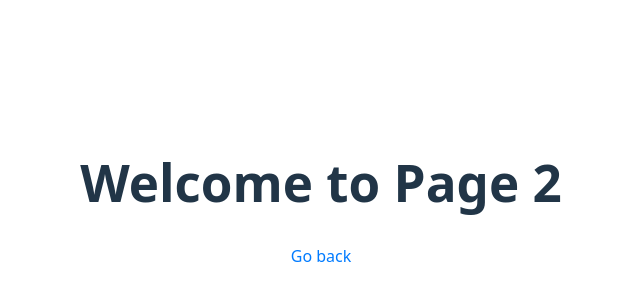
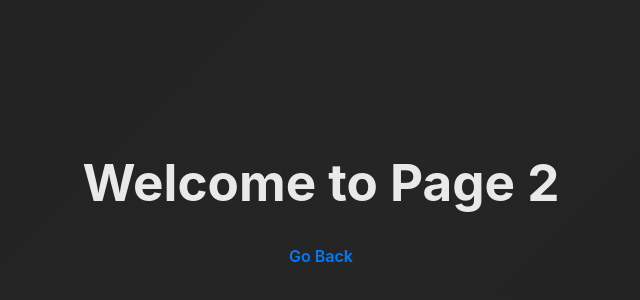
Before and after one commit to Josh-Aj2/BrainRot-Uni, a React (Vite) app in the folder retro-play/: page /page2 in a window 1280 px wide. Shown: the part 206-506 px from the top of the page, without its empty margins (319-959 px from the left). Built offline with nearby package versions, Linux system fonts and the light colour scheme.

Commit message:
Second page updated

```diff
--- a/retro-play/src/App.jsx
+++ b/retro-play/src/App.jsx
@@ -2,6 +2,7 @@
 // import "./App.css";
 // import { Link } from "react-router-dom";
 
+1;
 import "./App.css";
 import SecondPage from "./components/SecondPage";
 import { BrowserRouter as Router, Route, Routes } from "react-router-dom";
@@ -26,3 +27,33 @@ function App() {
 }
 
 export default App;
+
+//2
+// import { Link, useNavigate } from "react-router-dom";
+// import "./App.css";
+
+// function SecondPage() {
+//   const navigate = useNavigate(); // Hook for navigation
+
+//   return (
+//     <div className="second-page-container">
+//       <div className="glass-container">
+//         <h1>Welcome to Page 2</h1>
+
+//         <div className="button-container">
+//           {/* Go Back to Page 1 using <Link> */}
+//           <Link to="/" className="back-link">
+//             Go Back to Page 1
+//           </Link>
+
+//           {/* Go Back to Previous Page using navigate(-1) */}
+//           <button className="back-button" onClick={() => navigate(-1)}>
+//             Go Back
+//           </button>
+//         </div>
+//       </div>
+//     </div>
+//   );
+// }
+
+// export default SecondPage;
--- a/retro-play/src/components/SecondPage.jsx
+++ b/retro-play/src/components/SecondPage.jsx
@@ -1,12 +1,13 @@
+1;
 import { Link } from "react-router-dom";
 
 function SecondPage() {
   return (
-    <div>
+    <div className="second-page-container">
       <h1>Welcome to Page 2</h1>
-      <div style={{ textAlign: "center", marginTop: "20px" }}>
-        <Link to="/" style={{ fontsize: "24px", textDecoration: "none" }}>
-          Go back
+      <div className="button-container">
+        <Link to="/" className="back-link">
+          Go Back
         </Link>
       </div>
     </div>
@@ -14,3 +15,47 @@ function SecondPage() {
 }
 
 export default SecondPage;
+
+//2
+// import { Link } from "react-router-dom";
+// import "./secondPage.css"; // Make sure to link your CSS file
+
+// function SecondPage() {
+//   return (
+//     <div className="page-container">
+//       <div className="glass-container">
+//         <h1>Welcome to Page 2</h1>
+//         <Link to="/" style={{ fontSize: "24px", textDecoration: "none" }}>
+//           Go back
+//         </Link>
+//       </div>
+//     </div>
+//   );
+// }
+
+// export default SecondPage;
+
+//3
+// import { Link } from "react-router-dom";
+// import "./app.css"; // Ensure your CSS file is imported
+
+// function SecondPage() {
+//   return (
+//     <div className="second-page-container">
+//       <div className="glass-container">
+//         <h1>Welcome to Page 2</h1>
+
+//         <div className="button-container">
+//           <Link to="/" className="back-link">
+//             Go Back to Home
+//           </Link>
+//           <Link to="/page1" className="back-link">
+//             Go Back to Page 1
+//           </Link>
+//         </div>
+//       </div>
+//     </div>
+//   );
+// }
+
+// export default SecondPage;
--- a/retro-play/src/components/TranslationAndJokePage.jsx
+++ b/retro-play/src/components/TranslationAndJokePage.jsx
@@ -1,3 +1,135 @@
+//1
+// import { useState, useEffect } from "react";
+// import axios from "axios";
+
+// function TranslationAndJokePage() {
+//   const [text, setText] = useState("");
+//   const [translatedText, setTranslatedText] = useState("");
+//   const [language, setLanguage] = useState("es"); // Default to Spanish
+//   const [error, setError] = useState(null);
+
+//   // Random joke state
+//   const [joke, setJoke] = useState(null);
+
+//   // State to manage the visibility of each feature
+//   const [showTranslation, setShowTranslation] = useState(true);
+//   const [showJoke, setShowJoke] = useState(true);
+
+//   // Fetch translation
+//   const translateText = async () => {
+//     try {
+//       const response = await fetch("https://libretranslate.com/translate", {
+//         method: "POST",
+//         headers: {
+//           "Content-Type": "application/json",
+//         },
+//         body: JSON.stringify({
+//           q: text,
+//           source: "en",
+//           target: language,
+//         }),
+//       });
+//       const result = await response.json();
+//       setTranslatedText(result.translatedText);
+//     } catch (error) {
+//       setError("Translation failed. Please try again.");
+//     }
+//   };
+
+//   // Fetch random joke
+//   const fetchJoke = async () => {
+//     try {
+//       const response = await axios.get(
+//         "https://official-joke-api.appspot.com/random_joke"
+//       );
+//       setJoke(response.data.setup + " " + response.data.punchline);
+//     } catch (error) {
+//       setJoke("Failed to fetch a joke. Please try again.");
+//     }
+//   };
+
+//   // Trigger joke fetch when component mounts
+//   useEffect(() => {
+//     fetchJoke();
+//   }, []);
+
+//   return (
+//     <div className="app">
+//       <h1>Text Translator and Random Joke Generator</h1>
+
+//       <div>
+//         <label>
+//           <input
+//             type="checkbox"
+//             checked={showTranslation}
+//             onChange={() => setShowTranslation(!showTranslation)}
+//           />
+//           Show Translation
+//         </label>
+//         <label>
+//           <input
+//             type="checkbox"
+//             checked={showJoke}
+//             onChange={() => setShowJoke(!showJoke)}
+//           />
+//           Show Joke
+//         </label>
+//       </div>
+
+//       {/* Translation Section */}
+//       {showTranslation && (
+//         <div className="translation-section">
+//           <h2>Translate Text</h2>
+//           <label htmlFor="text-input">Enter text to translate:</label>
+//           <textarea
+//             id="text-input"
+//             value={text}
+//             onChange={(e) => setText(e.target.value)}
+//             rows="4"
+//             cols="50"
+//           ></textarea>
+//           <br />
+//           <label htmlFor="language-select">Choose Language: </label>
+//           <select
+//             id="language-select"
+//             value={language}
+//             onChange={(e) => setLanguage(e.target.value)}
+//           >
+//             <option value="es">Spanish</option>
+//             <option value="fr">French</option>
+//             <option value="de">German</option>
+//             <option value="it">Italian</option>
+//             <option value="pt">Portuguese</option>
+//           </select>
+//           <br />
+//           <button onClick={translateText}>Translate</button>
+
+//           {error && <div className="error">{error}</div>}
+
+//           {translatedText && (
+//             <div>
+//               <h2>Translated Text:</h2>
+//               <p>{translatedText}</p>
+//             </div>
+//           )}
+//         </div>
+//       )}
+
+//       {/* Joke Section */}
+//       {showJoke && (
+//         <div className="joke-section">
+//           <h2>Random Joke</h2>
+//           <p>{joke}</p>
+//           <button onClick={fetchJoke}>Get Another Joke</button>
+//         </div>
+//       )}
+//     </div>
+//   );
+// }
+
+// export default TranslationAndJokePage;
+
+//2
 import { useState, useEffect } from "react";
 import axios from "axios";
 
@@ -14,24 +146,32 @@ function TranslationAndJokePage() {
   const [showTranslation, setShowTranslation] = useState(true);
   const [showJoke, setShowJoke] = useState(true);
 
-  // Fetch translation
+  // Fetch translation using MyMemory API
   const translateText = async () => {
+    if (!text.trim()) {
+      setError("Please enter some text to translate.");
+      return;
+    }
+    setError(null);
+
     try {
-      const response = await fetch("https://libretranslate.com/translate", {
-        method: "POST",
-        headers: {
-          "Content-Type": "application/json",
-        },
-        body: JSON.stringify({
-          q: text,
-          source: "en",
-          target: language,
-        }),
-      });
+      const response = await fetch(
+        `https://api.mymemory.translated.net/get?q=${encodeURIComponent(
+          text
+        )}&langpair=en|${language}`
+      );
+
       const result = await response.json();
-      setTranslatedText(result.translatedText);
+
+      if (result.responseData && result.responseData.translatedText) {
+        setTranslatedText(result.responseData.translatedText);
+      } else {
+        setError("Translation failed. Please try again.");
+      }
     } catch (error) {
-      setError("Translation failed. Please try again.");
+      setError(
+        "Translation request failed. Please check your internet connection."
+      );
     }
   };
 
--- a/retro-play/src/index.css
+++ b/retro-play/src/index.css
@@ -1,3 +1,4 @@
+/*1
 :root {
   font-family: system-ui, Avenir, Helvetica, Arial, sans-serif;
   line-height: 1.5;
@@ -10,20 +11,39 @@
   text-rendering: optimizeLegibility;
   -webkit-font-smoothing: antialiased;
   -moz-osx-font-smoothing: grayscale;
+
+  --background-color: #121212;
+  --text-color: rgba(255, 255, 255, 0.9);
+  --primary-color: #6a11cb;
+  --secondary-color: #2575fc;
 }
 
 a {
-  font-weight: 500;
+  color: var(--primary-color);
+  text-decoration: none;
+  font-weight: 600;
+  transition: all 0.3s ease-in-out;
+  /* font-weight: 500;
   color: #646cff;
   text-decoration: inherit;
 }
 
 a:hover {
-  color: #535bf2;
+  color: var(--secondary-color);
+  text-shadow: 0px 0px 10px var(--primary-color);
+  /* color: #535bf2;
 }
 
 body {
+  background: linear-gradient(135deg, var(--background-color), #1a1a1a);
+  color: var(--text-color);
+  font-family: "Inter", sans-serif;
+  display: flex;
+  justify-content: center;
+  align-items: center;
+  height: 100vh;
   margin: 0;
+  /* margin: 0;
   display: flex;
   place-items: center;
   min-width: 320px;
@@ -36,7 +56,16 @@ h1 {
 }
 
 button {
-  border-radius: 8px;
+  padding: 12px 24px;
+  font-size: 1rem;
+  border: none;
+  border-radius: 12px;
+  cursor: pointer;
+  font-weight: bold;
+  background: linear-gradient(145deg, #1e1e1e, #2a2a2a);
+  box-shadow: 4px 4px 10px #0e0e0e, -4px -4px 10px #292929;
+  color: white;
+  /* border-radius: 8px;
   border: 1px solid transparent;
   padding: 0.6em 1.2em;
   font-size: 1em;
@@ -46,8 +75,9 @@ button {
   cursor: pointer;
   transition: border-color 0.25s;
 }
+
 button:hover {
-  border-color: #646cff;
+  background: linear-gradient(145deg, #2a2a2a, #1e1e1e);
 }
 button:focus,
 button:focus-visible {
@@ -66,3 +96,135 @@ button:focus-visible {
     background-color: #f9f9f9;
   }
 }
+  */
+
+:root {
+  font-family: system-ui, Avenir, Helvetica, Arial, sans-serif;
+  line-height: 1.5;
+
+  color-scheme: light dark;
+  color: rgba(255, 255, 255, 0.87);
+  background-color: #242424;
+
+  font-synthesis: none;
+  text-rendering: optimizeLegibility;
+  -webkit-font-smoothing: antialiased;
+  -moz-osx-font-smoothing: grayscale;
+
+  --background-color: #121212;
+  --text-color: rgba(255, 255, 255, 0.9);
+  --primary-color: #6a11cb;
+  --secondary-color: #2575fc;
+}
+
+/* 🔄 Smooth Transitions */
+* {
+  transition: all 0.3s ease-in-out;
+}
+
+/* 🌟 Glassmorphism Effect */
+.glass-container {
+  background: rgba(255, 255, 255, 0.1);
+  padding: 40px;
+  border-radius: 15px;
+  box-shadow: 0px 4px 20px rgba(255, 255, 255, 0.2);
+  backdrop-filter: blur(10px);
+  text-align: center;
+}
+
+/* 🔘 Stylish Buttons */
+button {
+  padding: 12px 24px;
+  font-size: 1rem;
+  border: none;
+  border-radius: 12px;
+  cursor: pointer;
+  font-weight: bold;
+  background: linear-gradient(145deg, #1e1e1e, #2a2a2a);
+  box-shadow: 4px 4px 10px #0e0e0e, -4px -4px 10px #292929;
+  color: white;
+}
+
+button:hover {
+  background: linear-gradient(145deg, #2a2a2a, #1e1e1e);
+}
+
+button:active {
+  box-shadow: inset 4px 4px 6px #0e0e0e, inset -4px -4px 6px #292929;
+}
+
+/* 🔄 Animated Background */
+@keyframes backgroundAnimation {
+  0% {
+    background-position: 0% 50%;
+  }
+  50% {
+    background-position: 100% 50%;
+  }
+  100% {
+    background-position: 0% 50%;
+  }
+}
+
+body {
+  background: linear-gradient(-45deg, #1e1e1e, #121212, #252525, #1a1a1a);
+  background-size: 400% 400%;
+  animation: backgroundAnimation 10s ease infinite;
+  color: var(--text-color);
+  font-family: "Inter", sans-serif;
+  display: flex;
+  justify-content: center;
+  align-items: center;
+  height: 100vh;
+  margin: 0;
+}
+
+/* 🎬 Smooth Page Transitions */
+.fade-in {
+  animation: fadeIn 0.6s ease-in-out;
+}
+
+@keyframes fadeIn {
+  from {
+    opacity: 0;
+    transform: translateY(-10px);
+  }
+  to {
+    opacity: 1;
+    transform: translateY(0);
+  }
+}
+
+/* 🔗 Cool Hover Effects for Links */
+a {
+  color: var(--primary-color);
+  text-decoration: none;
+  font-weight: 600;
+  transition: all 0.3s ease-in-out;
+}
+
+a:hover {
+  color: var(--secondary-color);
+  text-shadow: 0px 0px 10px var(--primary-color);
+}
+
+/* 🏞️ Page Styling */
+h1 {
+  font-size: 3.2em;
+  line-height: 1.1;
+}
+
+@media (prefers-color-scheme: light) {
+  :root {
+    color: #213547;
+    background-color: #ffffff;
+  }
+
+  a:hover {
+    color: #747bff;
+  }
+
+  button {
+    background-color: #f9f9f9;
+  }
+}
```
